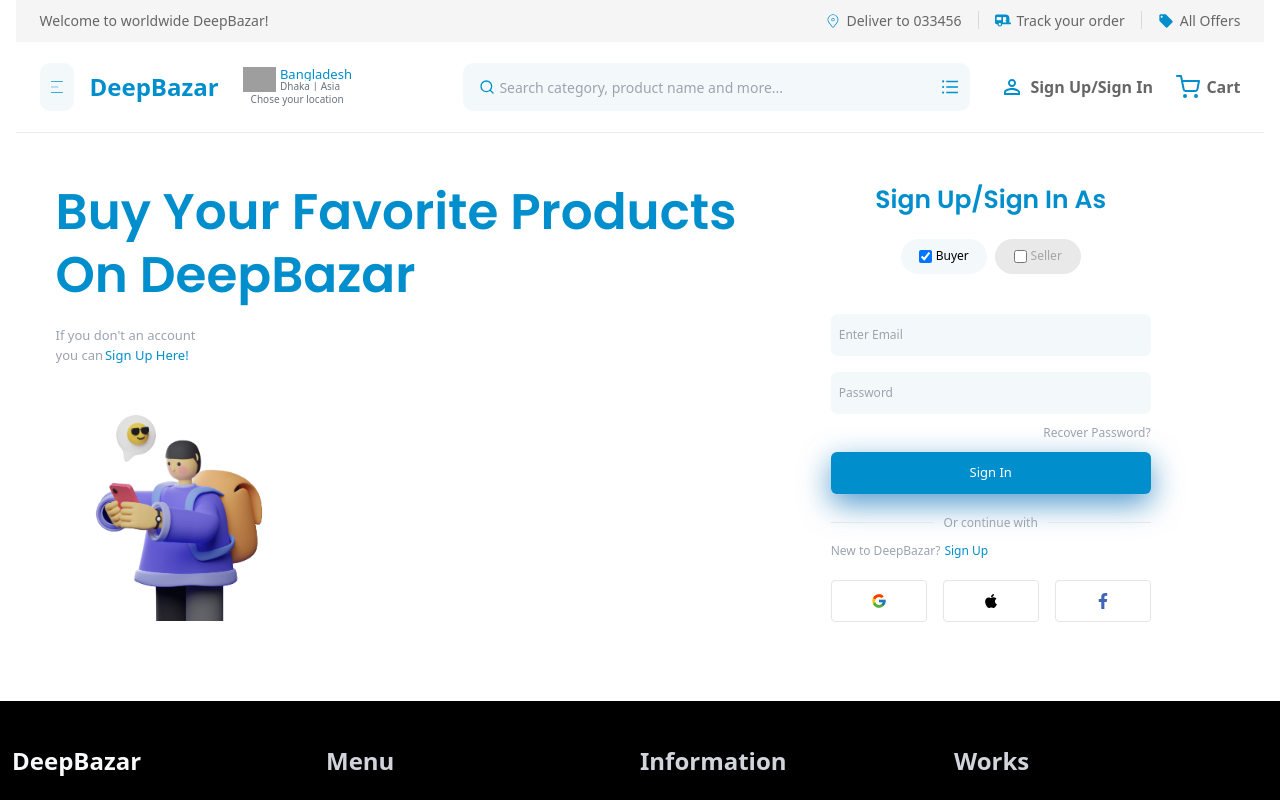
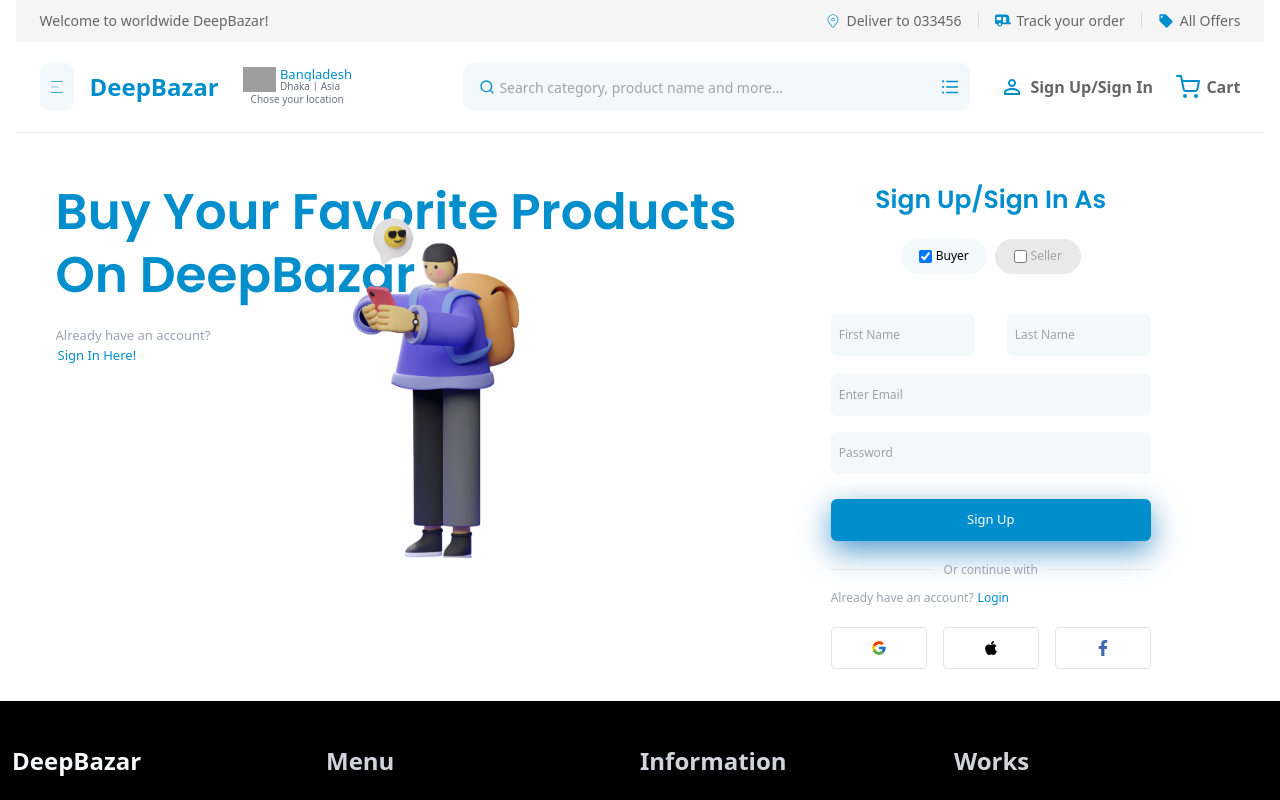
Before and after one commit to whitefog425dev/deepbazar, a Next.js app: page /auth in a window 1280 px wide. Both pictures are taken after a click on the element "Sign Up Here!". Shown: the top 800 px of the page. Built offline with nearby package versions, Linux system fonts and the light colour scheme; grey boxes are pictures that could not be loaded.

Commit message:
added img to auth page

```diff
--- a/next.config.js
+++ b/next.config.js
@@ -6,6 +6,9 @@
   images: {
     domains: ['via.placeholder.com'],
   },
+  eslint: {
+    ignoreDuringBuilds: true,
+  },
 };
 
 module.exports = nextConfig;
--- a/package.json
+++ b/package.json
@@ -19,6 +19,7 @@
     "@types/react": "18.0.31",
     "@types/react-dom": "18.0.11",
     "axios": "^1.3.6",
+    "framer-motion": "^10.16.1",
     "js-cookie": "^3.0.1",
     "next": "^13.4.7",
     "react": "18.2.0",
@@ -31,6 +32,7 @@
     "typescript": "5.0.3"
   },
   "devDependencies": {
+    "@next/eslint-plugin-next": "^13.4.19",
     "@types/js-cookie": "^3.0.3",
     "@types/react-star-ratings": "^2.3.0",
     "@typescript-eslint/eslint-plugin": "^5.57.0",
--- a/src/app/auth/page.tsx
+++ b/src/app/auth/page.tsx
@@ -4,10 +4,10 @@
 import { NextPage } from 'next';
 
 //------------------------------------------------------------------
-type PageProps = NextPage;
+
 //------------------------------------------------------------------
 
-const Page: NextPage<PageProps> = ({}: PageProps) => {
+const Page: NextPage = () => {
   return (
     <main className="min-h-[65vh] max-w-[1201px] w-full m-auto mt-12 px-4 pb-4">
       <Auth />
--- a/src/components/common/CartSidebar.tsx
+++ b/src/components/common/CartSidebar.tsx
@@ -92,7 +92,6 @@
 
         <div>
           <CartQuantityButtons
-            countItem={countItem}
             increment={increment}
             decrement={decrement}
             quantity={cartQuantity}
--- a/src/views/auth/Auth.tsx
+++ b/src/views/auth/Auth.tsx
@@ -1,3 +1,4 @@
+import { motion } from 'framer-motion';
 import { FC, useState } from 'react';
 import byPd from '../../assets/bypd.png';
 import manFly from '../../assets/manfly.png';
@@ -18,19 +19,24 @@
       <section className="w-full flex flex-col lg:flex-row justify-between">
         <div className="w-[60%] h-[440px] hidden lg:block relative overflow-hidden">
           <div className="w-full flex items-start justify-start">
-            <AuthContent isBuyer={isBuyer} isNewUser={isNewUser} />
+            <AuthContent
+              activeNewUserHandler={activeNewUserHandler}
+              activeOldUserHandler={activeOldUserHandler}
+              isBuyer={isBuyer}
+              isNewUser={isNewUser}
+            />
           </div>
-          <div
+          <motion.div
             style={{
               backgroundImage: `url(${isBuyer ? byPd.src : manFly.src})`,
               backgroundSize: 'contain',
               backgroundRepeat: 'no-repeat',
               width: ' 100%',
               height: ' 390px',
+              position: 'absolute',
               top: '-13px',
               right: '-257px',
             }}
-            className=""
           />
         </div>
         <div className="w-[40%] flex flex-col items-center">
@@ -81,13 +87,18 @@
 
 export default Auth;
 
+interface AuthContentProps {
+  isBuyer: boolean;
+  isNewUser: boolean;
+  activeNewUserHandler: () => void;
+  activeOldUserHandler: () => void;
+}
 const AuthContent = ({
   isBuyer,
   isNewUser,
-}: {
-  isBuyer: boolean;
-  isNewUser: boolean;
-}) => {
+  activeNewUserHandler,
+  activeOldUserHandler,
+}: AuthContentProps) => {
   return (
     <div>
       {isBuyer ? (
@@ -107,7 +118,10 @@
           <p>
             Already have an account?
             <br />
-            <span className="ml-[2px] text-primary cursor-pointer hover:underline">
+            <span
+              onClick={activeOldUserHandler}
+              className="ml-[2px] text-primary cursor-pointer hover:underline"
+            >
               Sign In Here!
             </span>
           </p>
@@ -118,7 +132,10 @@
             If you {"don't"} an account <br />
             <span>
               you can
-              <span className="ml-[2px] text-primary cursor-pointer hover:underline">
+              <span
+                onClick={activeNewUserHandler}
+                className="ml-[2px] text-primary cursor-pointer hover:underline"
+              >
                 Sign Up Here!
               </span>
             </span>
--- a/src/views/cart/Order.tsx
+++ b/src/views/cart/Order.tsx
@@ -131,7 +131,6 @@
 
         <div>
           <CartQuantityButtons
-            countItem={countItem}
             increment={increment}
             decrement={decrement}
             quantity={cartQuantity}
--- a/src/views/product/Info.tsx
+++ b/src/views/product/Info.tsx
@@ -12,10 +12,10 @@
   const dispatch = useAppDispatch();
 
   const increment = () => {
-    setQuantity(parseFloat(quantity) + 1);
+    setQuantity(quantity + 1);
   };
   const decrement = () => {
-    quantity > 1 && setQuantity(parseInt(quantity) - 1);
+    quantity > 1 && setQuantity(quantity - 1);
   };
 
   //add to cart
```
Also changed, not shown: .eslintrc.json, 1 other file (tests, documents, lock files or other folders).
